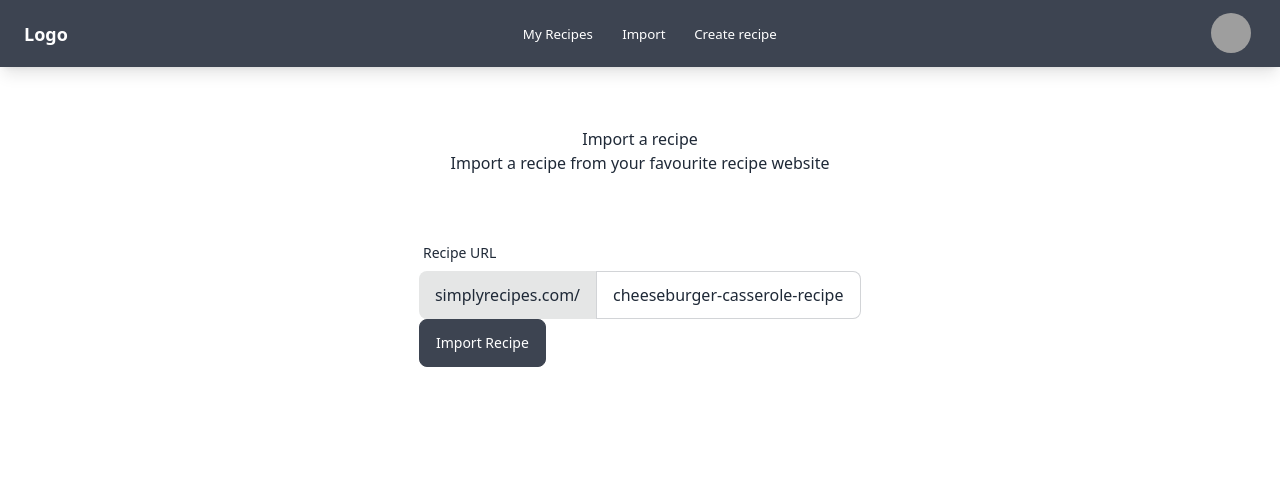
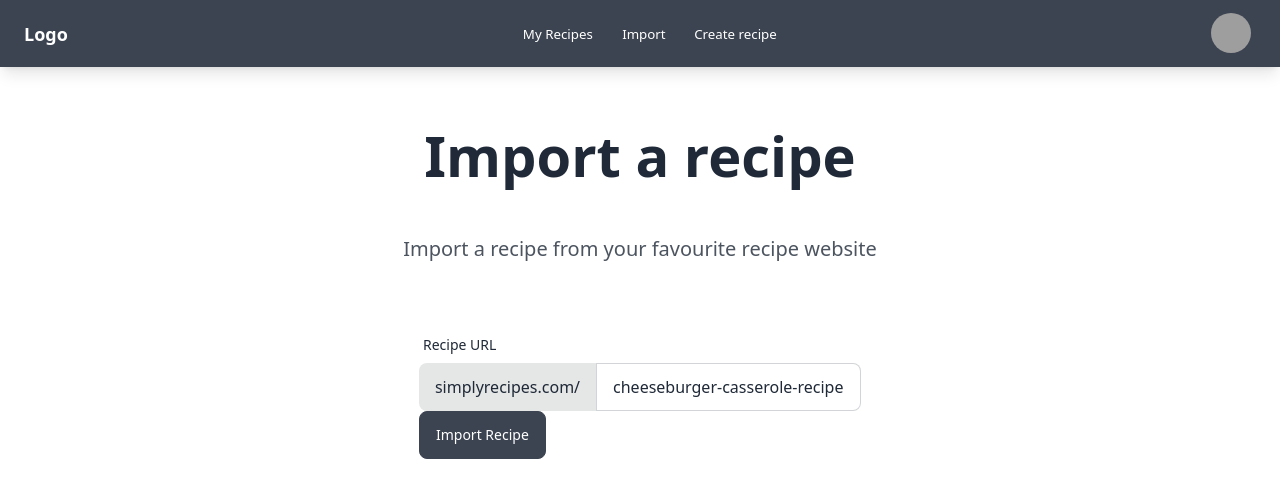
Before and after one commit to MitchCrystal/love-recipes, a React (Vite) app in the folder client/: page /import-recipe in a window 1280 px wide. Shown: the top 498 px of the page. Built offline with nearby package versions, Linux system fonts and the light colour scheme; grey boxes are pictures that could not be loaded.

Commit message:
style: add Tailwind typography and add to Import page

```diff
--- a/client/package.json
+++ b/client/package.json
@@ -15,6 +15,7 @@
     "react-router-dom": "^6.8.2"
   },
   "devDependencies": {
+    "@tailwindcss/typography": "^0.5.9",
     "@types/react": "^18.0.27",
     "@types/react-dom": "^18.0.10",
     "@vitejs/plugin-react": "^3.1.0",
--- a/client/src/components/pages/Import.jsx
+++ b/client/src/components/pages/Import.jsx
@@ -13,11 +13,9 @@ function Import() {
           <>
             <section className="section">
               <div className="container mx-auto">
-                <div className="flex flex-col justify-center text-center">
-                  <div className="_title">
+                <div className="flex flex-col flex-wrap content-center text-center">
+                  <div className="prose lg:prose-xl w-full">
                     <h1>Import a recipe</h1>
-                  </div>
-                  <div className="_content _content--big">
                     <p>Import a recipe from your favourite recipe website</p>
                   </div>
                 </div>
--- a/client/tailwind.config.cjs
+++ b/client/tailwind.config.cjs
@@ -2,7 +2,7 @@
 module.exports = {
   content: ['./src/**/*.{html,js,jsx}'],
   // prefix: 'tw-',
-  plugins: [require('daisyui')],
+  plugins: [require('daisyui'), require('@tailwindcss/typography')],
   daisyui: {
     styled: true,
     utils: true,
```
Also changed, not shown: 1 other file (tests, documents, lock files or other folders).
